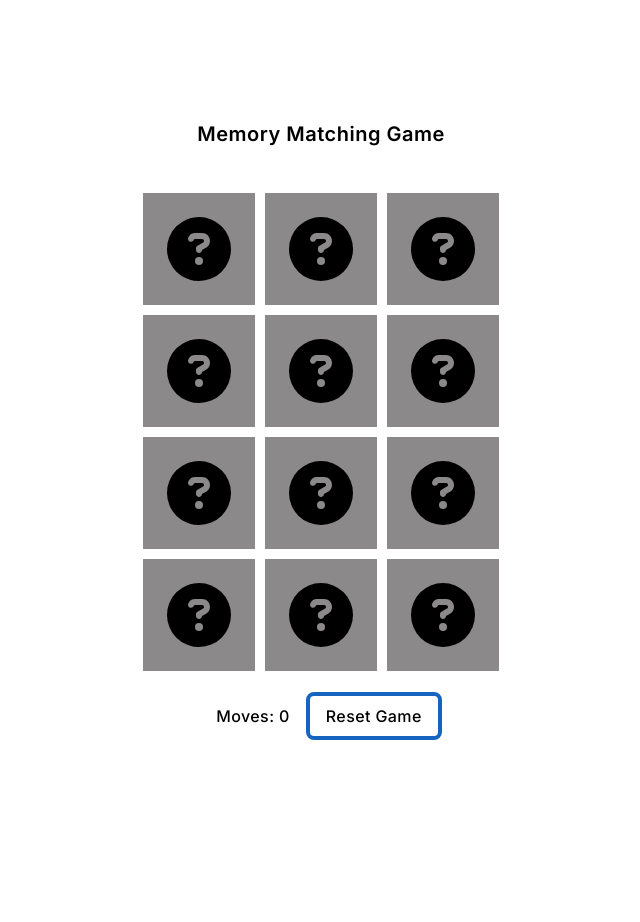
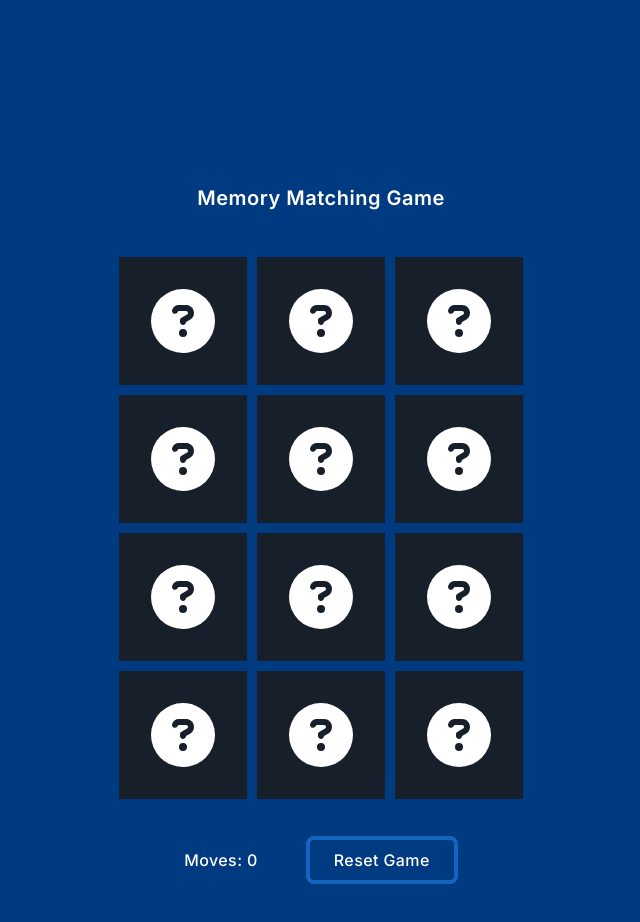
Before and after one commit to LeslyN/memory_game, a Next.js app: page / in a window 1280 px wide. Shown: the top 922 px of the page, without its empty margins (319-959 px from the left). Before the commit the page ends 820 px from the top, so only its background shows below. Built offline with nearby package versions, Linux system fonts and the light colour scheme.

Commit message:
changing color styles

```diff
--- a/src/app/globals.css
+++ b/src/app/globals.css
@@ -17,16 +17,18 @@
 }
 
 body {
+  font-family: "MesloLGS Nerd Font Mono", sans-serif, "system-ui", "ui-sans-serif";
+  background-color: #003b81;
   color: rgb(var(--foreground-rgb));
 }
 
 
 .card {
-  background-color: #8b8989;
+  background-color: rgb(28 27 27 / 84%);
   margin: 5px;
   transition: background-color 0.3s ease-in-out;
 }
 
 .card.flipped {
-  background-color: rgb(39, 70, 116);
+  background-color: #03A9F4;
 }
--- a/src/app/page.js
+++ b/src/app/page.js
@@ -64,13 +64,13 @@ function Home() {
   const isGameWon = cards.every((card) => card.isFlipped);
 
   return (
-    <div className="text-center p-3 md:p-20">
-      <h1 className="py-10 text-xl font-semibold tracking-wide text-black">Memory Matching Game</h1>
+    <div className="text-center p-3 md:p-36 min-h-screen flex flex-col justify-center max-w-full items-center text-white">
+      <h1 className="py-10 text-xl font-semibold tracking-wide">Memory Matching Game</h1>
       <div className="flex flex-wrap max-w-md mx-auto justify-center">
         {cards.map((card, index) => (
           <div
             key={card.id}
-            className={`w-24 md:w-28 h-24 md:h-28 flex justify-center items-center cursor-pointer card ${card.isFlipped ? 'flipped' : ''}`}
+            className={`w-24 md:w-32 h-24 md:h-32 flex justify-center items-center cursor-pointer card ${card.isFlipped ? 'flipped' : ''}`}
             onClick={() => handleCardClick(index)}
           >
             <div className="card-icon">
@@ -83,12 +83,11 @@ function Home() {
           </div>
         ))}
       </div>
-      <span className="flex flex-col md:flex-row justify-center items-center mx-auto text-md font-medium tracking-wide text-black md:mt-4">
-        <p className="py-2 md:px-4">Moves: {moves}</p>
-        <button className="py-2 md:px-4 border-4 border-[#1565c0] rounded-lg px-6 hover:border-[#42a5f5]" onClick={resetGame}>Reset Game</button>
-
+      <span className="flex flex-col md:flex-row text-md font-medium tracking-wide py-8 items-center">
+        <p className="mx-6">Moves: {moves}</p>
+        <button className="border-4 border-[#1565c0] rounded-lg px-6 py-2 mx-6 hover:border-[#42a5f5]" onClick={resetGame}>Reset Game</button>
       </span>
-      {isGameWon && !(moves === 0) && <p className="py-6 text-xl font-semibold text-black">Congratulations! You won!</p>}
+      {isGameWon && !(moves === 0) && <p className="py-4 text-xl font-semibold">Congratulations! You won!</p>}
     </div>
   );
 }
```
